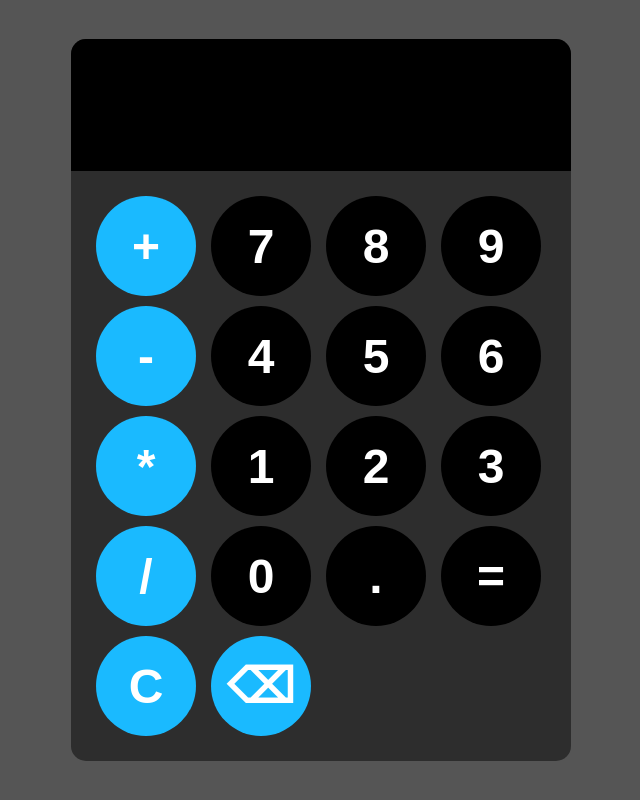
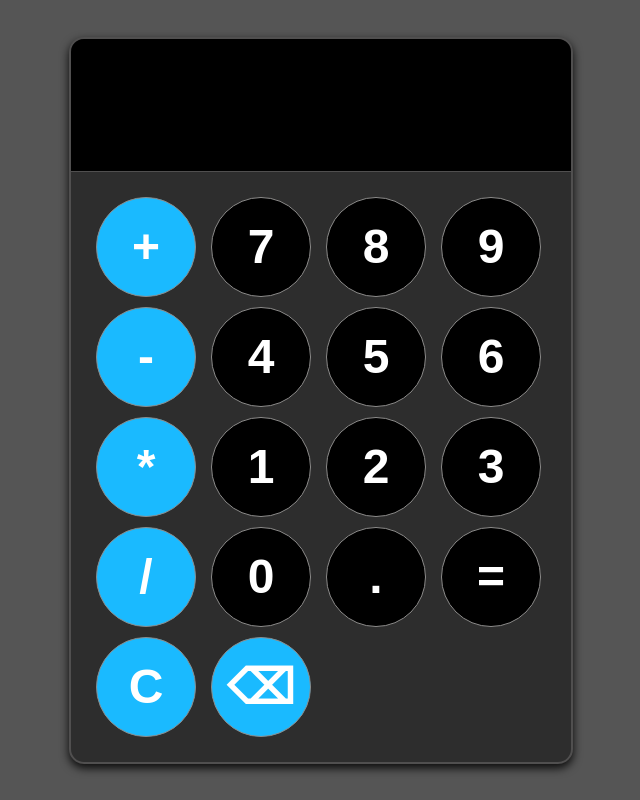
Before and after one commit to itzfahadoooo/OIB-SIP-calculator-app, a plain HTML site: page index.html in a window 1280 px wide. Shown: the whole page, without its empty margins (319-959 px from the left). Drawn offline with Linux system fonts and the light colour scheme.

Commit message:
Initial Commit

```diff
--- a/css/style.css
+++ b/css/style.css
@@ -12,6 +12,8 @@ body{
     border-radius: 15px;
     max-width: 500px;
     overflow: hidden;
+    border: 2px solid #504f4f;
+    box-shadow: 0px 4px 10px rgba(0, 0, 0, 0.9);
 }
 #display{
     width: 100%;
@@ -19,6 +21,7 @@ body{
     font-size: 5rem;
     text-align: left;
     border: none;
+    border-bottom: 1px solid #504f4f;
     background-color: #000;
     color: white;
 }
@@ -32,7 +35,7 @@ button{
     width: 100px;
     height: 100px;
     border-radius: 50px;
-    border: none;
+    border: 1px solid #8d8c8b;
     background-color: #000;
     color: white;
     font-size: 3rem;
--- a/index.html
+++ b/index.html
@@ -3,7 +3,7 @@
 <head>
     <meta charset="UTF-8">
     <meta name="viewport" content="width=device-width, initial-scale=1.0">
-    <title>Calculator</title>
+    <title>Calculator app</title>
     <link rel="stylesheet" href="./css/style.css">
 </head>
 <body>
```
